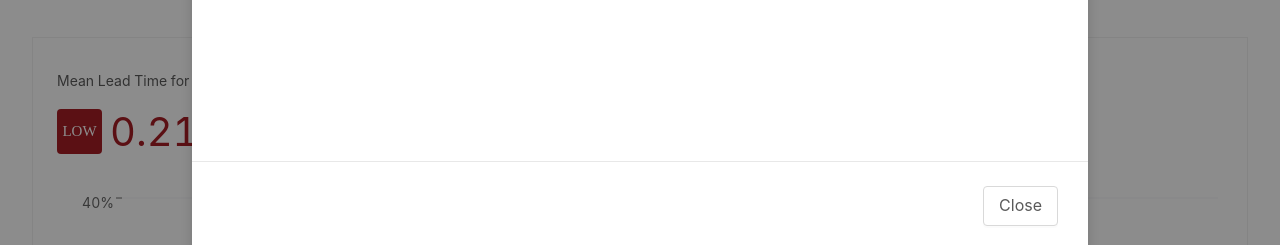
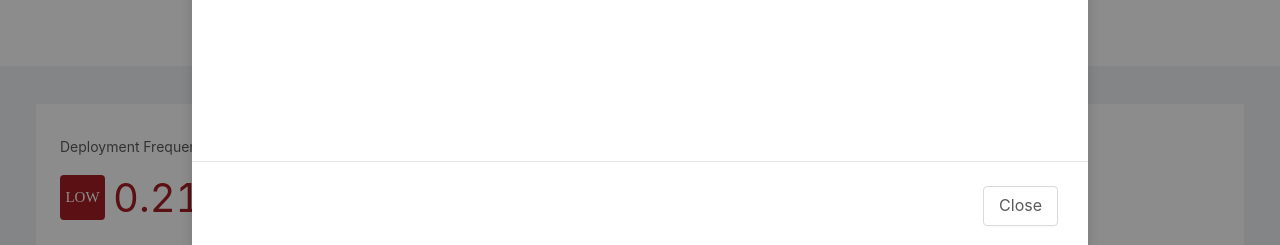
Before and after one commit to thoughtworks/metrik, a React app: page / in a window 1280 px wide. Shown: the part 354-599 px from the top of the page. Built offline with nearby package versions, Linux system fonts and the light colour scheme; no server answers.

Commit message:
[#123][Lixing & Piaopiao][Feat] Metrics Cards Layout

```diff
--- a/src/dashboard/MetricsCard.tsx
+++ b/src/dashboard/MetricsCard.tsx
@@ -6,7 +6,7 @@ enum MetricsLevelColor {
 	LOW = "#A61D24",
 	ELITE = "#49AA19",
 	HIGH = "#1890FF",
-	MEDIUM = "#D89614",
+	MEDIUM = "#FAAD14",
 	INVALID = "#BFBFBF",
 }
 
@@ -16,6 +16,7 @@ const containerStyles = css({
 	backgroundColor: "#FFFFFF",
 	border: "1px solid #F0F0F0",
 	padding: "32px 24px",
+	marginBottom: "24px",
 });
 const titleStyles = css({
 	marginBottom: "17px",
--- a/src/dashboard/PageDashboard.tsx
+++ b/src/dashboard/PageDashboard.tsx
@@ -59,6 +59,10 @@ const headerStyles = css({
 });
 
 const fullScreenTextStyles = css({ marginLeft: 10, color: PRIMARY_COLOR });
+const metricsContainerStyles = css({
+	padding: "37px 35px",
+	background: "#F0F2F5",
+});
 
 interface FormValues {
 	duration: [moment.Moment, moment.Moment];
@@ -144,6 +148,7 @@ export const PageDashboard = () => {
 	};
 
 	return (
+		<>
 			<div css={containerStyles}>
 				<div css={headerStyles}>
 					<div>
@@ -218,9 +223,13 @@ export const PageDashboard = () => {
 						</Row>
 					</Form>
 				</div>
+			</div>
 
+			<div css={metricsContainerStyles}>
+				<Row gutter={28}>
+					<Col xs={24} sm={24} md={24} lg={12}>
 						<MetricsCard
-				title="Mean Lead Time for Change (Days)"
+							title="Deployment Frequency (Times)"
 							summary={{
 								level: "LOW",
 								average: 0.21,
@@ -255,9 +264,138 @@ export const PageDashboard = () => {
 									uv: 10,
 								},
 							]}
+							yaxisFormatter={(value: string) => value}
+							unit="Times"
+						/>
+					</Col>
+
+					<Col xs={24} sm={24} md={24} lg={12}>
+						<MetricsCard
+							title="Mean Lead Time for Change (Days)"
+							summary={{
+								level: "ELITE",
+								average: 0.21,
+							}}
+							data={[
+								{
+									name: "Page A",
+									uv: 30,
+								},
+								{
+									name: "Page B",
+									uv: 30,
+								},
+								{
+									name: "Page C",
+									uv: 40,
+								},
+								{
+									name: "Page D",
+									uv: 30,
+								},
+								{
+									name: "Page E",
+									uv: 20,
+								},
+								{
+									name: "Page F",
+									uv: 30,
+								},
+								{
+									name: "Page G",
+									uv: 10,
+								},
+							]}
+							yaxisFormatter={(value: string) => value}
+							unit="Days"
+						/>
+					</Col>
+
+					<Col xs={24} sm={24} md={24} lg={12}>
+						<MetricsCard
+							title="Mean Time to Restore Service (Hours)"
+							summary={{
+								level: "HIGH",
+								average: 0.21,
+							}}
+							data={[
+								{
+									name: "Page A",
+									uv: 30,
+								},
+								{
+									name: "Page B",
+									uv: 30,
+								},
+								{
+									name: "Page C",
+									uv: 40,
+								},
+								{
+									name: "Page D",
+									uv: 30,
+								},
+								{
+									name: "Page E",
+									uv: 20,
+								},
+								{
+									name: "Page F",
+									uv: 30,
+								},
+								{
+									name: "Page G",
+									uv: 10,
+								},
+							]}
+							yaxisFormatter={(value: string) => value}
+							unit="Hours"
+						/>
+					</Col>
+
+					<Col xs={24} sm={24} md={24} lg={12}>
+						<MetricsCard
+							title="Change Failure Rate"
+							summary={{
+								level: "MEDIUM",
+								average: 0.21,
+							}}
+							data={[
+								{
+									name: "Page A",
+									uv: 30,
+								},
+								{
+									name: "Page B",
+									uv: 30,
+								},
+								{
+									name: "Page C",
+									uv: 40,
+								},
+								{
+									name: "Page D",
+									uv: 30,
+								},
+								{
+									name: "Page E",
+									uv: 20,
+								},
+								{
+									name: "Page F",
+									uv: 30,
+								},
+								{
+									name: "Page G",
+									uv: 10,
+								},
+							]}
 							yaxisFormatter={(value: string) => value + "%"}
-				unit="Unit"
+							unit="Percentage"
 						/>
+					</Col>
+				</Row>
 			</div>
+		</>
 	);
 };
```
Also changed, not shown: 1 other file (tests, documents, lock files or other folders). Lines whose indentation alone changed are shown as unchanged.
